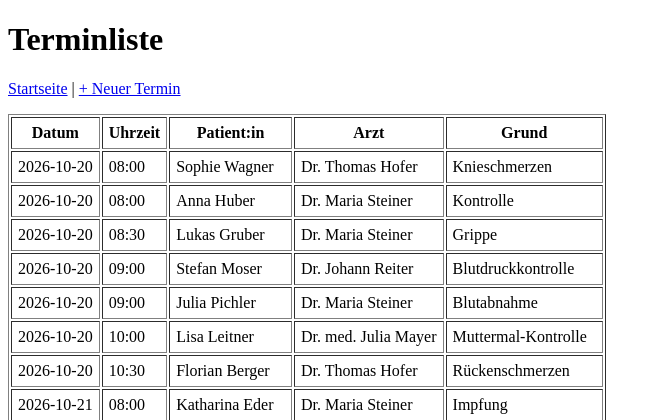
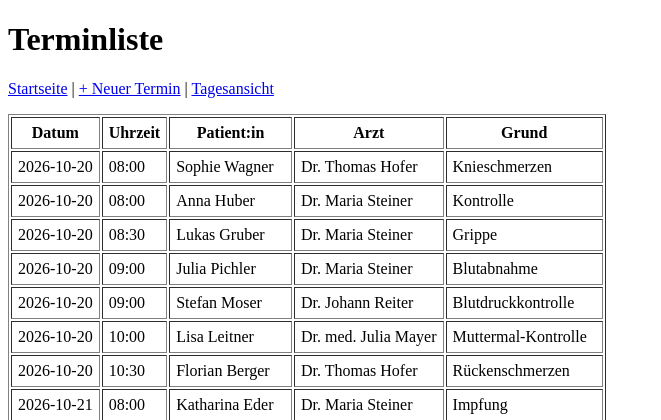
Before and after one commit to Alexandro1810/MGIN_05_Praxissystem, a PHP site: page /termine/ in a window 1280 px wide. Shown: the top 420 px of the page, without its empty margins (0-661 px from the left). Run offline with PHP 8.4, Linux system fonts and the light colour scheme; data comes from the database, SQL or seed files in the repository.

Commit message:
Link zur Tagesansicht in der Terminliste

```diff
--- a/src/termine/index.php
+++ b/src/termine/index.php
@@ -19,8 +19,7 @@ $termine = $stmt->fetchAll();
 <head><meta charset="UTF-8"><title>Terminliste</title></head>
 <body>
     <h1>Terminliste</h1>
-    <p><a href="../">Startseite</a> | <a href="create.php">+ Neuer Termin</a></p>
-
+        <p><a href="../">Startseite</a> | <a href="create.php">+ Neuer Termin</a> | <a href="tagesansicht.php">Tagesansicht</a></p>
     <table border="1" cellpadding="6">
     <tr>
         <th>Datum</th>
```
